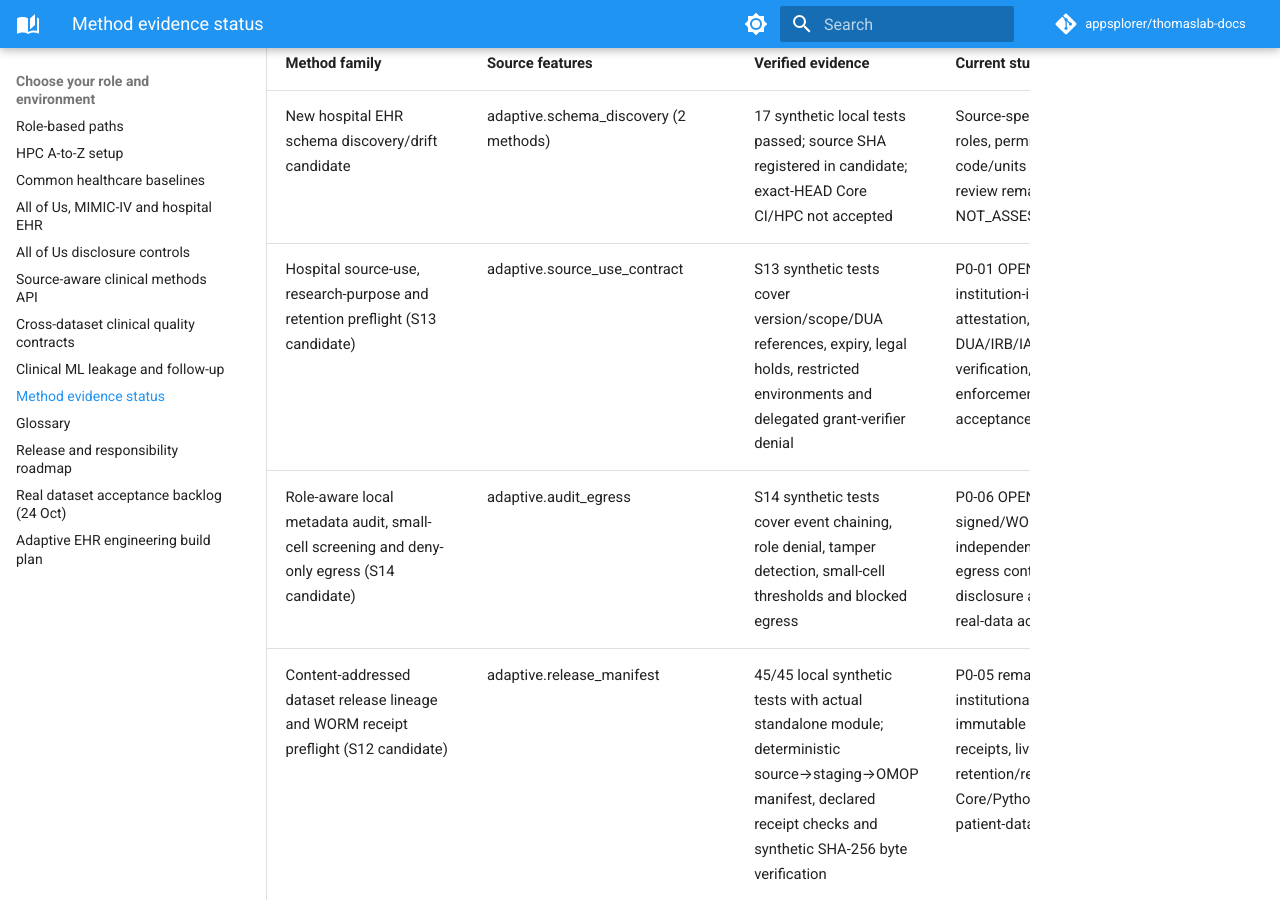
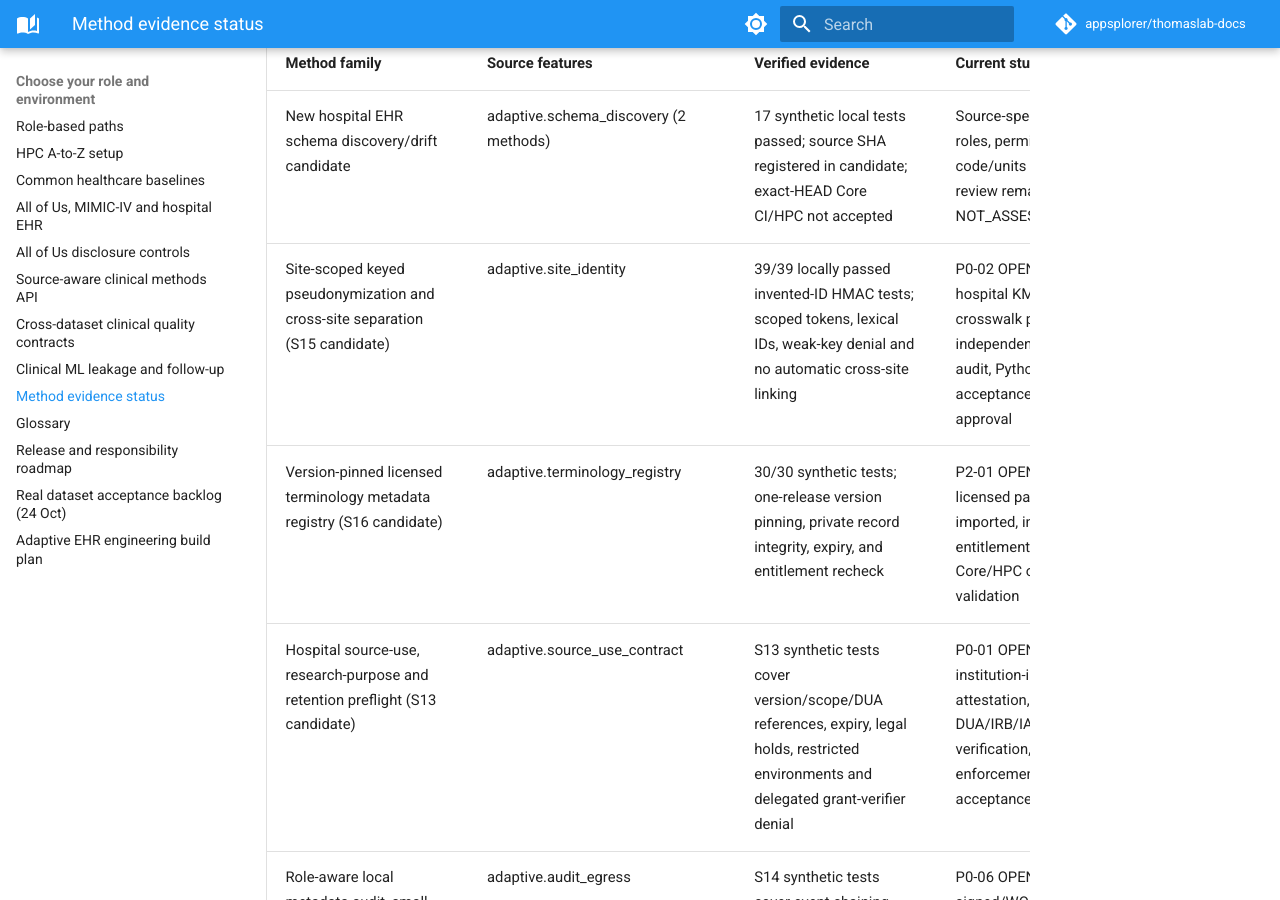
Before and after one commit to appsplorer/thomaslab-docs, an MkDocs documentation site: the page built from docs/guides/method-readiness.md, in a window 1280 px wide and 900 px high, scrolled down 320 px. Built offline with MkDocs 1.6.1 and Material for MkDocs 9.7.7, drawn with Linux system fonts in a browser that asks for light colours; comment, search, counter and statistics services are not loaded.

Commit message:
docs(ehr): register S15 and S16 as synthetic-only candidates pending clinical governance

```diff
--- a/docs/guides/method-readiness.md
+++ b/docs/guides/method-readiness.md
@@ -9,6 +9,8 @@ self-certify external clinical validation through a documentation edit.
 | Method family | Source features | Verified evidence | Current study-level gate |
 |---|---|---|---|
 | New hospital EHR schema discovery/drift candidate | adaptive.schema_discovery (2 methods) | 17 synthetic local tests passed; source SHA registered in candidate; exact-HEAD Core CI/HPC not accepted | Source-specific schema, roles, permissions, code/units and clinician review remain NOT_ASSESSED |
+| Site-scoped keyed pseudonymization and cross-site separation (S15 candidate) | adaptive.site_identity | 39/39 locally passed invented-ID HMAC tests; scoped tokens, lexical IDs, weak-key denial and no automatic cross-site linking | P0-02 OPEN: no real hospital KMS custody, crosswalk permission, independent identity audit, Python 3.9/HPC acceptance or real-data approval |
+| Version-pinned licensed terminology metadata registry (S16 candidate) | adaptive.terminology_registry | 30/30 synthetic tests; one-release version pinning, private record integrity, expiry, and entitlement recheck | P2-01 OPEN: no actual licensed pack verified or imported, independent entitlement provider, full Core/HPC or clinical code validation |
 | Hospital source-use, research-purpose and retention preflight (S13 candidate) | adaptive.source_use_contract | S13 synthetic tests cover version/scope/DUA references, expiry, legal holds, restricted environments and delegated grant-verifier denial | P0-01 OPEN: no institution-issued attestation, actual DUA/IRB/IAM grant verification, retention enforcement or real-data acceptance |
 | Role-aware local metadata audit, small-cell screening and deny-only egress (S14 candidate) | adaptive.audit_egress | S14 synthetic tests cover event chaining, role denial, tamper detection, small-cell thresholds and blocked egress | P0-06 OPEN: no external signed/WORM audit, independent IAM, network egress controls, clinical disclosure adjudication or real-data acceptance |
 | Content-addressed dataset release lineage and WORM receipt preflight (S12 candidate) | adaptive.release_manifest | 45/45 local synthetic tests with actual standalone module; deterministic source→staging→OMOP manifest, declared receipt checks and synthetic SHA-256 byte verification | P0-05 remains OPEN: no institutionally enforced immutable archive, signed receipts, live approved retention/release, full Core/Python3.9/HPC or patient-data authorization |
```
